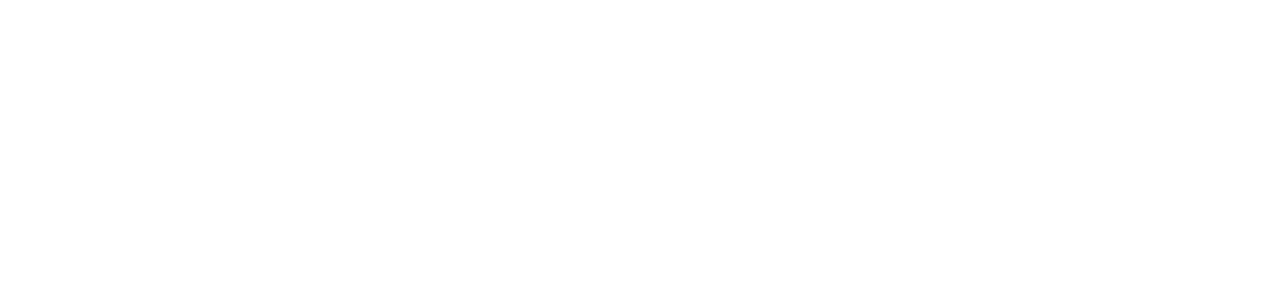
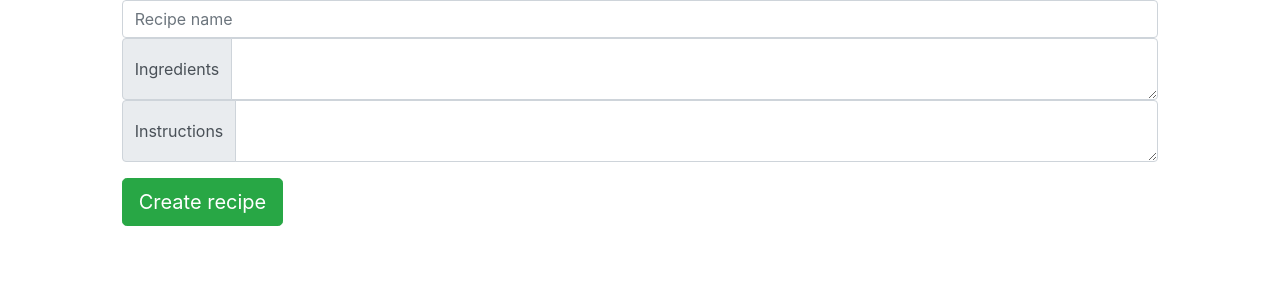
Before and after one commit to Menuing/menuing-admin-interface, an Angular app: page /recipe-add in a window 1280 px wide. Before the commit this address led to /. Shown: the top 300 px of the page. Built offline with nearby package versions, Linux system fonts and the light colour scheme.

Commit message:
added the add recipe component

```diff
--- a/src/app/app-routing.module.ts
+++ b/src/app/app-routing.module.ts
@@ -3,12 +3,14 @@
 import { LoginComponent } from './login/login.component';
 import { RecipeCheckComponent } from './recipe/recipe-check/recipe-check.component';
 import { RecipeDetailComponent } from './recipe/recipe-detail/recipe-detail.component';
+import { AddRecipeComponent } from './recipe/add-recipe/add-recipe.component';
 
 export const routes: Routes = [
   {path: '', redirectTo: 'login', pathMatch: 'full'},
   {path: 'login', component: LoginComponent},
   {path: 'recipes', component: RecipeCheckComponent},
-  {path: 'recipe-detail', component: RecipeDetailComponent}
+  {path: 'recipe-detail', component: RecipeDetailComponent},
+  {path: 'recipe-add', component: AddRecipeComponent}
 ];
 
 @NgModule({
--- a/src/app/app.module.ts
+++ b/src/app/app.module.ts
@@ -7,13 +7,15 @@
 import { LoginComponent } from './login/login.component';
 import { RecipeCheckComponent } from './recipe/recipe-check/recipe-check.component';
 import { RecipeDetailComponent } from './recipe/recipe-detail/recipe-detail.component';
+import { AddRecipeComponent } from './recipe/add-recipe/add-recipe.component';
 
 @NgModule({
   declarations: [
     AppComponent,
     LoginComponent,
     RecipeCheckComponent,
-    RecipeDetailComponent
+    RecipeDetailComponent,
+    AddRecipeComponent
   ],
   imports: [
     BrowserModule,
--- /dev/null
+++ b/src/app/recipe/add-recipe/add-recipe.component.html
@@ -0,0 +1,20 @@
+<div class="col-md-10 offset-1">
+  <form class="form-search-recipe" (submit)="addRecipe(recipe)">
+    <label for="recipe" class="sr-only">Recipe Name</label>
+    <input type="text" id="recipe" class="form-control" placeholder="Recipe name" required #recipe>
+    <div class="input-group">
+      <div class="input-group-prepend">
+        <span class="input-group-text">Ingredients</span>
+      </div>
+      <textarea class="form-control" aria-label="Ingredients"></textarea>
+    </div>
+    <div class="input-group">
+      <div class="input-group-prepend">
+        <span class="input-group-text">Instructions</span>
+      </div>
+      <textarea class="form-control" aria-label="Instructions"></textarea>
+    </div>
+    <p></p>
+    <button class="btn btn-lg btn-success" type="submit">Create recipe</button>
+  </form>
+</div>
--- /dev/null
+++ b/src/app/recipe/add-recipe/add-recipe.component.ts
@@ -0,0 +1,15 @@
+import { Component, OnInit } from '@angular/core';
+
+@Component({
+  selector: 'app-add-recipe',
+  templateUrl: './add-recipe.component.html',
+  styleUrls: ['./add-recipe.component.css']
+})
+export class AddRecipeComponent implements OnInit {
+
+  constructor() { }
+
+  ngOnInit() {
+  }
+
+}
--- a/src/app/recipe/recipe-detail/recipe-detail.component.html
+++ b/src/app/recipe/recipe-detail/recipe-detail.component.html
@@ -1,4 +1,4 @@
-<div class="card col-md-12">
+<div class="card col-md-10 offset-1">
     <div class="card-body">
       <h5 class="card-title">Truita de patates:</h5>
 
@@ -22,5 +22,5 @@
       <p class="card-text">5. Fer a foc mig pels dos costats.</p>
     </div>
   </div>
-
-  <button type="button" class="btn btn-danger">Delete recipe</button>
+<button type="button" class="btn btn-info">Modify recipe</button>
+<button type="button" class="btn btn-danger">Delete recipe</button>
```
Also changed, not shown: src/app/recipe/add-recipe/add-recipe.component.css (added), 1 other file (tests, documents, lock files or other folders).
